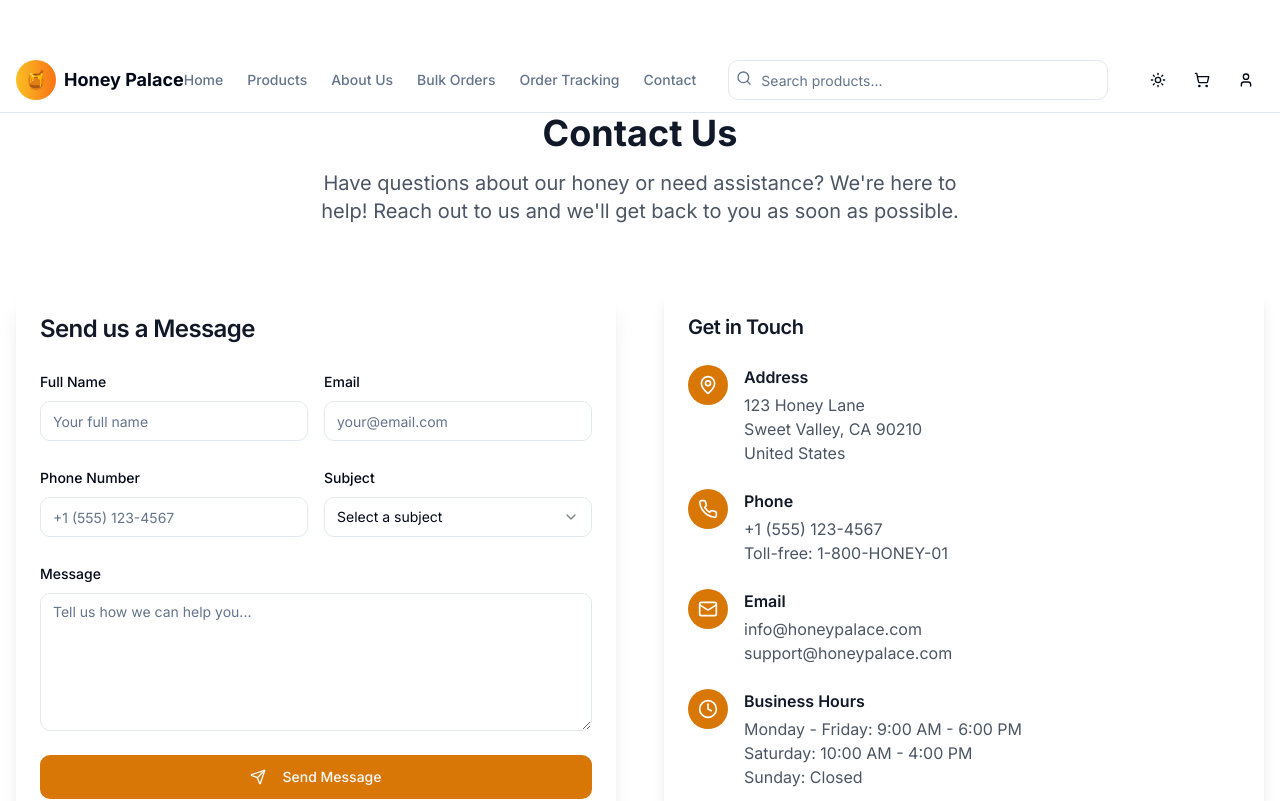
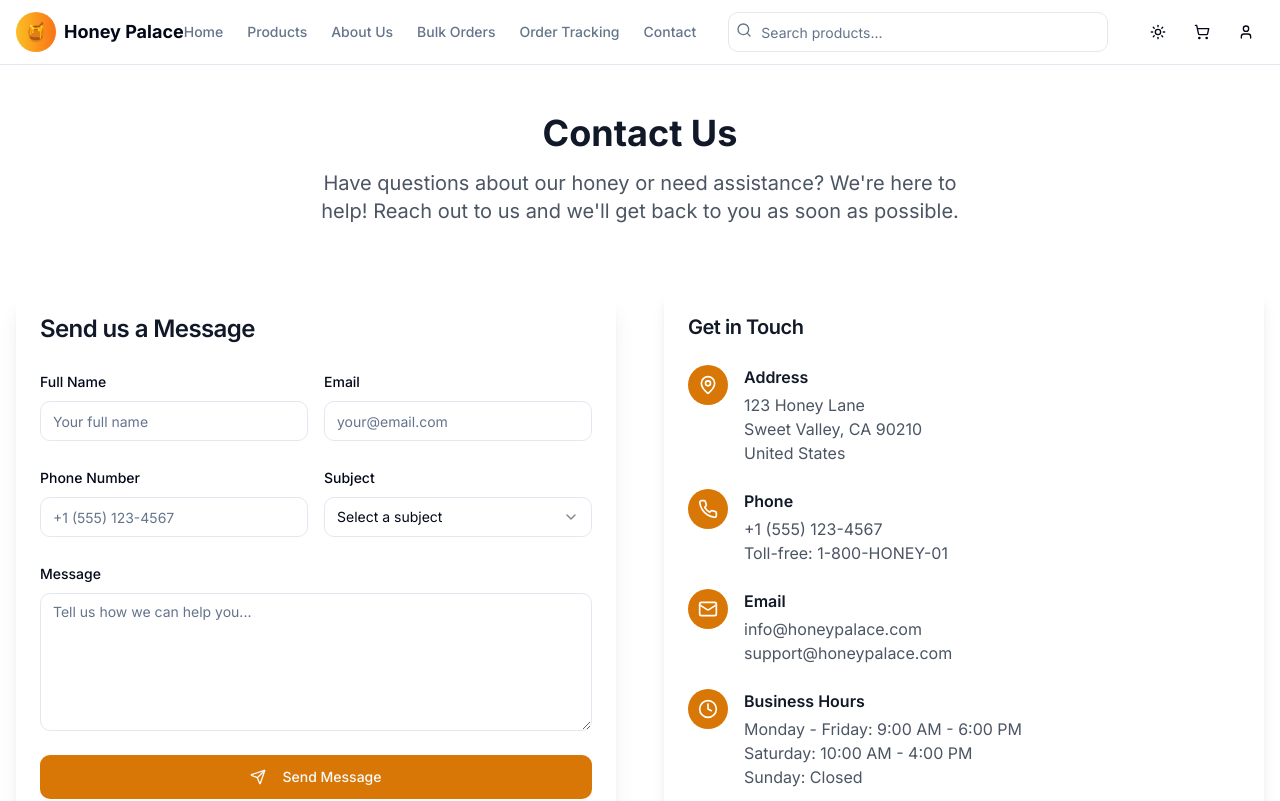
Before and after one commit to muhammedshamilmt/Honey-Palace, a Next.js app: page /contact in a window 1280 px wide. Shown: the top 801 px of the page. Built offline with nearby package versions, Linux system fonts and the light colour scheme.

Commit message:
Update ContactPage layout by removing unnecessary padding and enhancing visual structure

```diff
--- a/app/contact/page.tsx
+++ b/app/contact/page.tsx
@@ -53,9 +53,9 @@ export default function ContactPage() {
   }
 
   return (
-    <div className="min-h-screen bg-white dark:bg-gray-900 py-12">
+    <div className="min-h-screen bg-white dark:bg-gray-900">
       <Header />
-      <div className="container mx-auto px-4">
+      <div className="container mx-auto px-4 py-12">
         {/* Header */}
         <div className="text-center mb-16">
           <h1 className="text-4xl font-bold text-gray-900 dark:text-white mb-4">Contact Us</h1>
```
